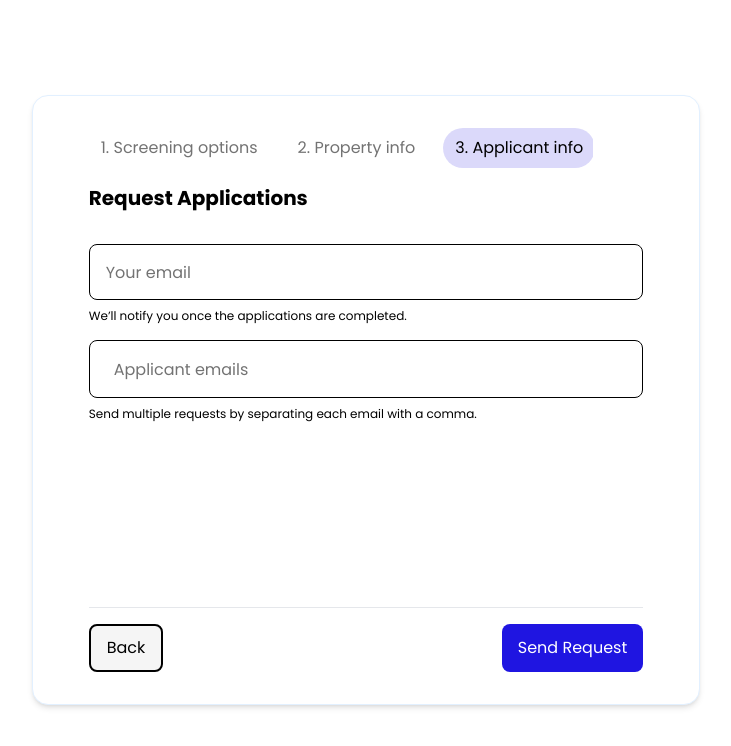
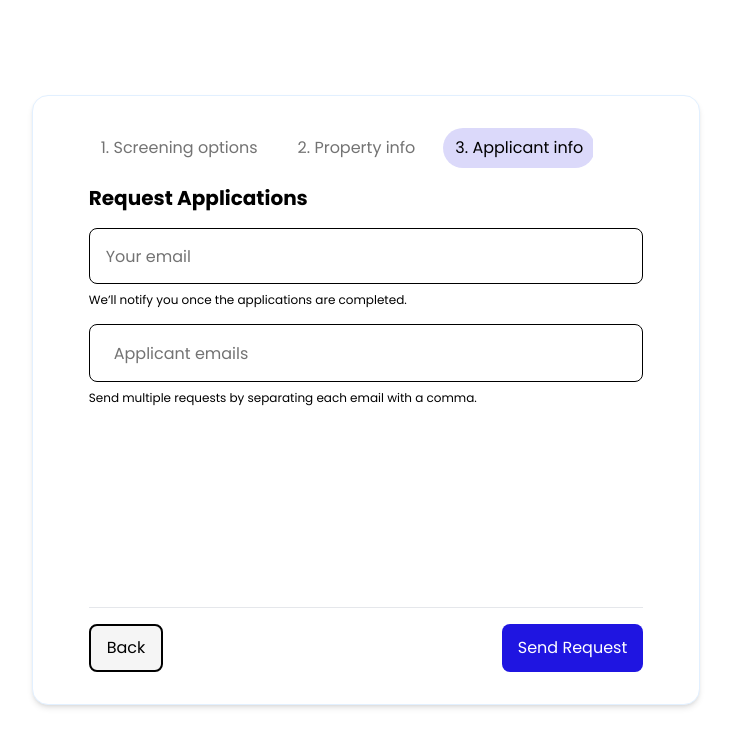
Before and after one commit to shadow16305/rentspree-widget, a Next.js app: page /applicant in a window 1280 px wide. Shown: the top 746 px of the page, without its empty margins (274-1005 px from the left). Built offline with nearby package versions, Linux system fonts and the light colour scheme.

Commit message:
Add: max-width to input

```diff
--- a/app/(routes)/applicant/_components/request-fields.tsx
+++ b/app/(routes)/applicant/_components/request-fields.tsx
@@ -41,7 +41,7 @@ export const RequestFields = ({
 
   return (
     <div className="mt-4">
-      <div className="mt-4">
+      <div>
         <input
           type="email"
           placeholder="Your email"
@@ -54,7 +54,7 @@ export const RequestFields = ({
       <div className="mt-4">
         <div
           className={cn(
-            "border border-black rounded-lg flex items-center flex-wrap px-2",
+            "border border-black rounded-lg flex items-center flex-wrap px-2 w-full max-w-[554px]",
             emails.length > 0 && "py-2"
           )}>
           {emails.map((email, index) => (
```
